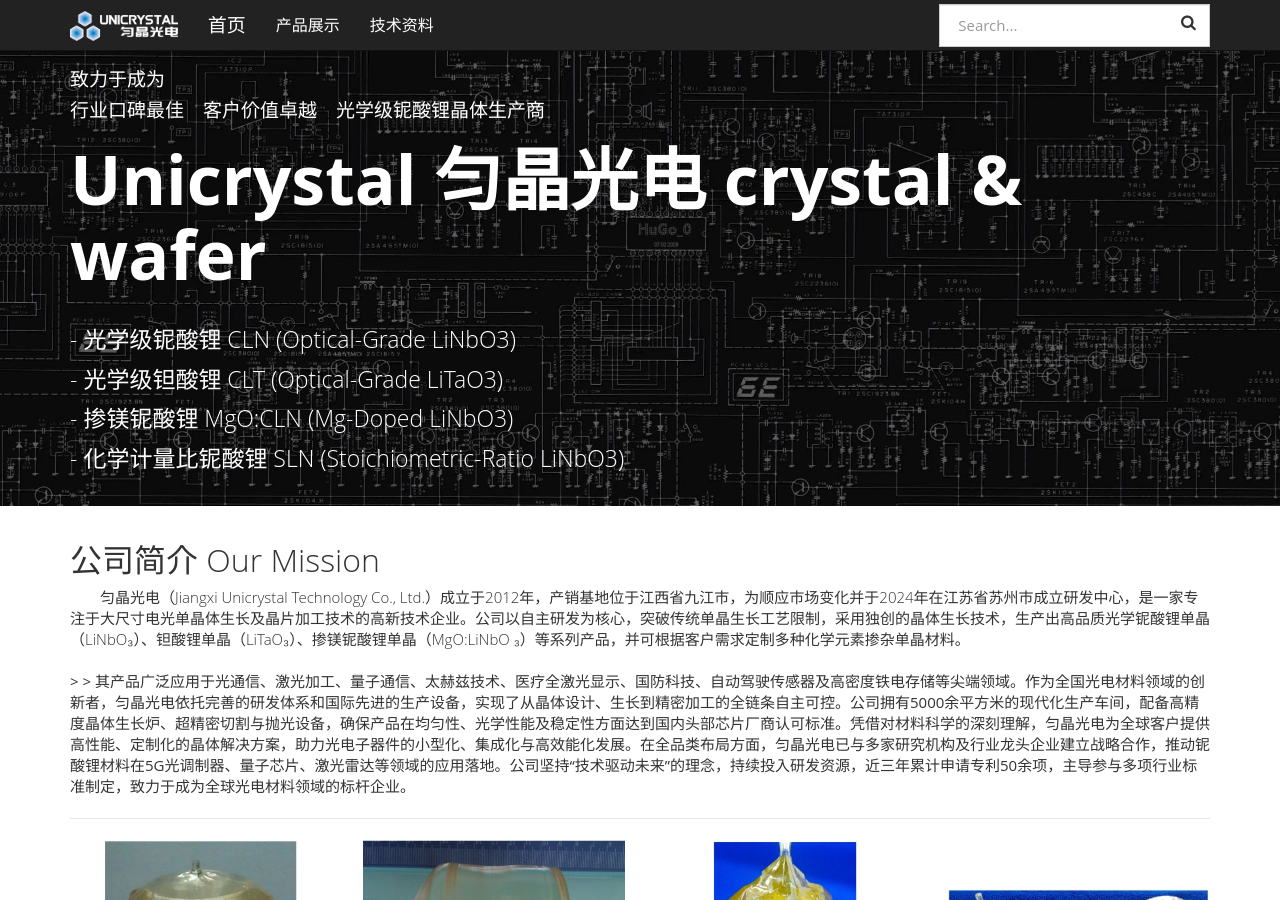
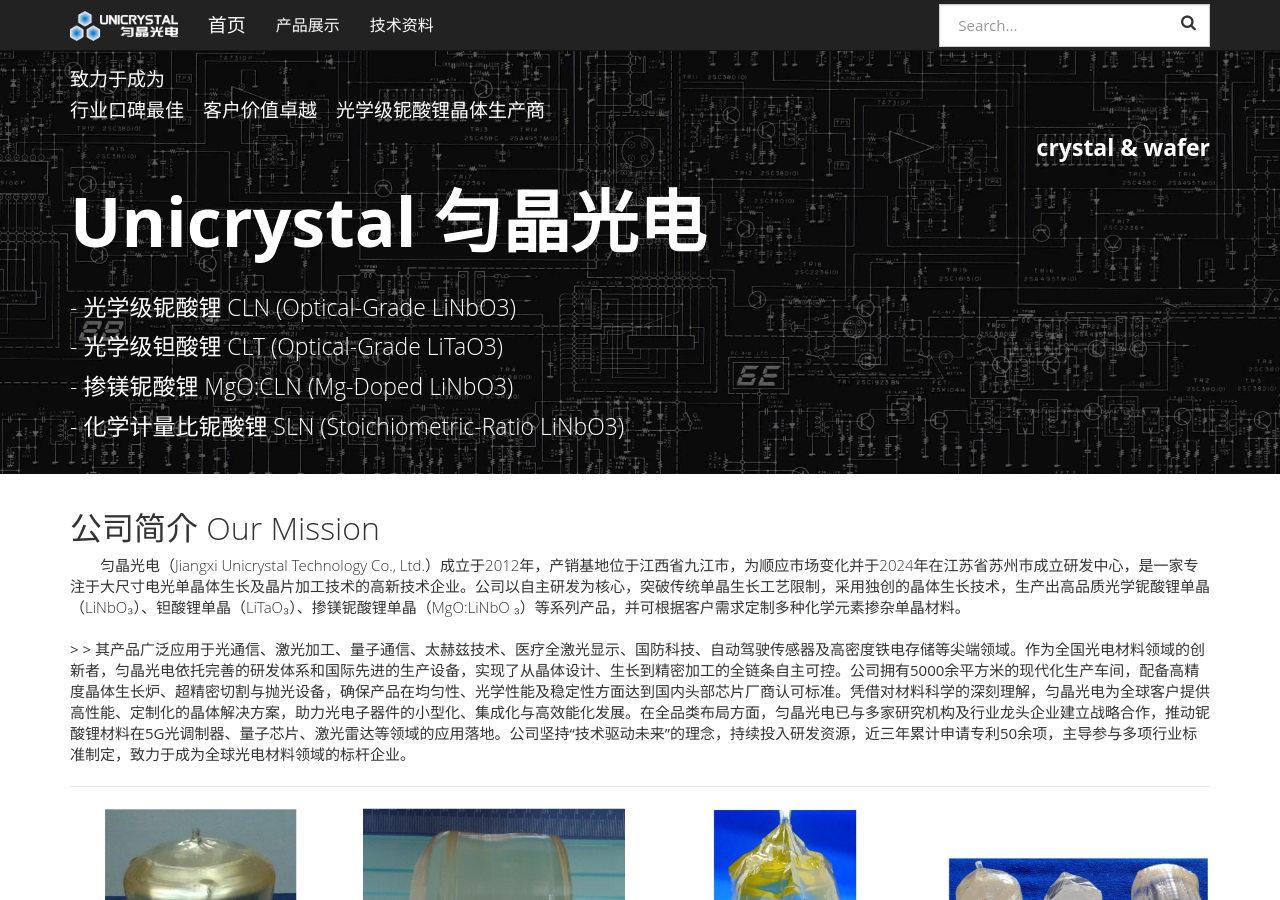
Before and after one commit to UnicrystalCN/UnicrystalCN.github.io, a Jekyll site: the page built from index.html, in a window 1280 px wide and 900 px high. Built offline with Jekyll 4.4.1, drawn with Linux system fonts in a browser that asks for light colours.

Commit message:
Update index.html

```diff
--- a/index.html
+++ b/index.html
@@ -7,7 +7,8 @@
 
         <h4>致力于成为</h4>
                  <h4>行业口碑最佳&emsp;客户价值卓越&emsp;光学级铌酸锂晶体生产商</h4>
-        <h1><strong>Unicrystal 匀晶光电 crystal & wafer</strong></h1>
+        <p align="right"> <strong>crystal & wafer</strong></p>
+        <h1><strong>Unicrystal 匀晶光电</strong></h1>
 
         <br>
         <p> - 光学级铌酸锂 CLN (Optical-Grade LiNbO3)</p>
```
